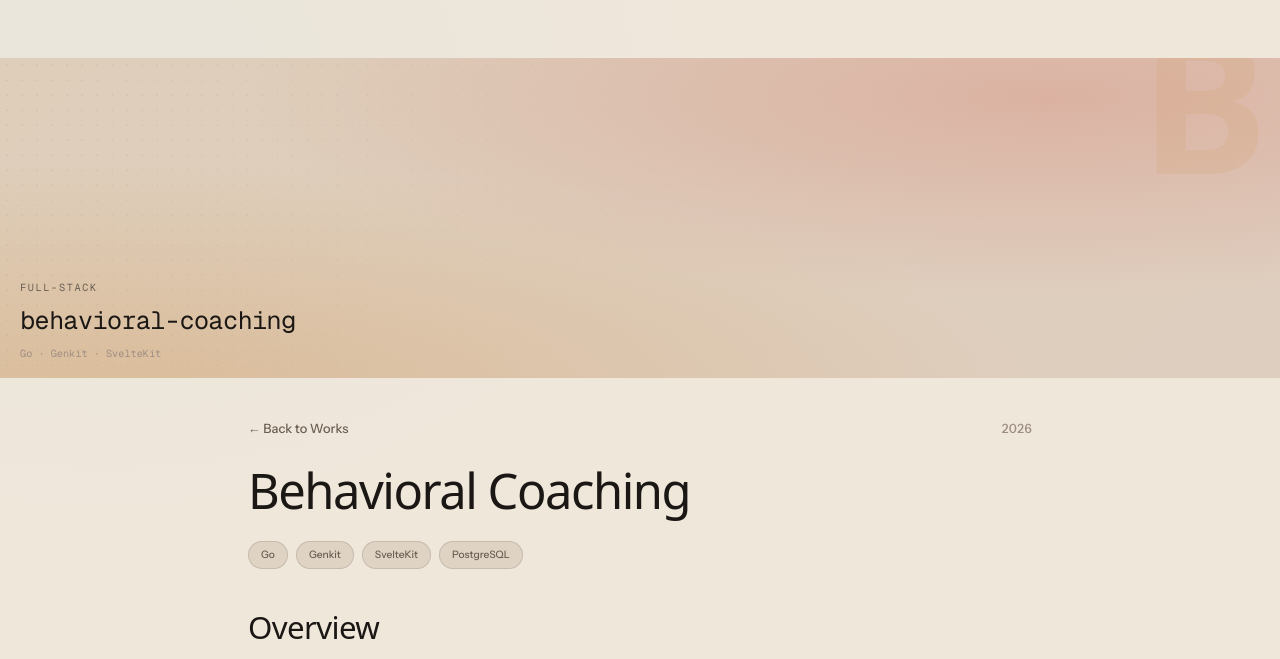
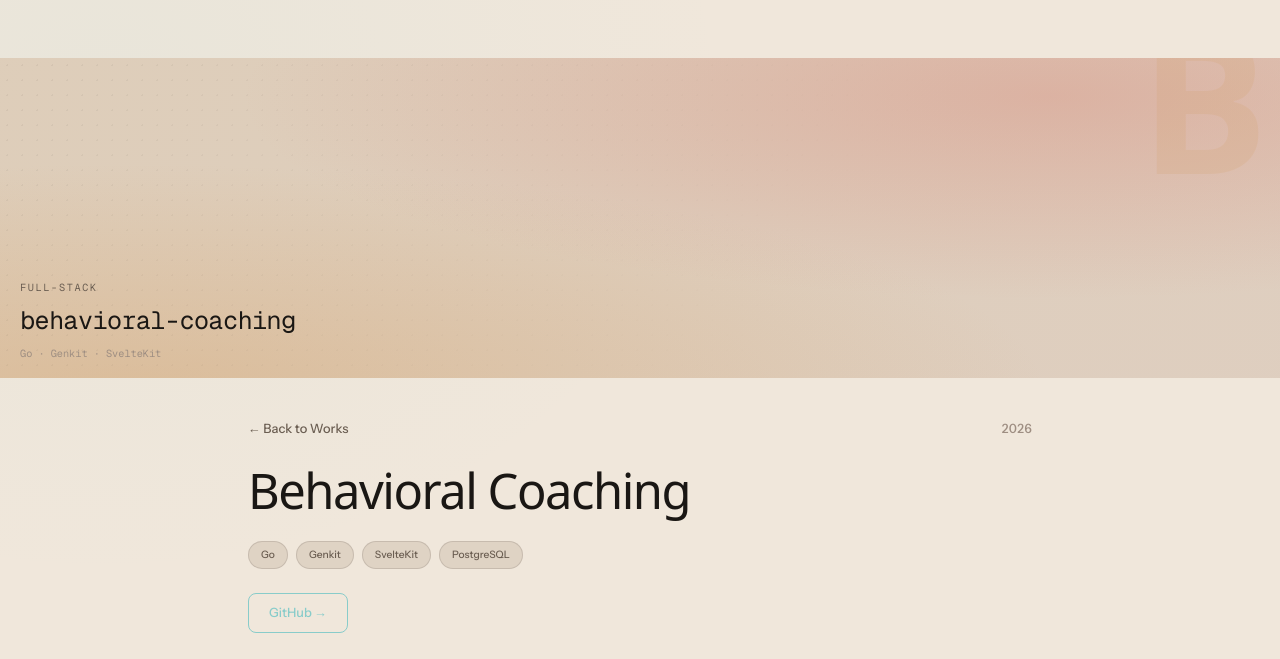
Before and after one commit to mounis-bhat/portfolio, an Astro site: page /works/behavioral-coaching in a window 1280 px wide. Shown: the part 66-725 px from the top of the page. Built offline with nearby package versions, Linux system fonts and the light colour scheme; Astro itself is replaced by a stand-in of ours.

Commit message:
fix: restore GitHub source links on /works
Only the live-app links were meant to go. Put back `github` on the
public projects (brightness-tui, commit-gen, ui-prompter, yanker,
zakah-calculator, behavioral-coaching, and this site); the private/
client apps stay link-free.

```diff
--- a/src/content/works/behavioral-coaching.md
+++ b/src/content/works/behavioral-coaching.md
@@ -4,6 +4,7 @@ description: A full-stack behavioral-coaching application pairing a Go backend w
 year: 2026
 category: Full-stack
 tags: [Go, Genkit, SvelteKit, PostgreSQL]
+github: https://github.com/mounis-bhat/behavioral-coaching
 featured: false
 ---
 
--- a/src/content/works/brightness-tui.md
+++ b/src/content/works/brightness-tui.md
@@ -4,6 +4,7 @@ description: A terminal UI tool for controlling screen brightness on Linux, buil
 year: 2025
 category: TUI
 tags: [Go, TUI, Linux, Bubble Tea]
+github: https://github.com/mounis-bhat/brightness-tui
 featured: true
 ---
 
--- a/src/content/works/commit-gen.md
+++ b/src/content/works/commit-gen.md
@@ -4,6 +4,7 @@ description: A CLI tool written in Go that generates meaningful, conventional co
 year: 2025
 category: CLI
 tags: [Go, CLI, Git, AI]
+github: https://github.com/mounis-bhat/commit-gen
 featured: true
 ---
 
--- a/src/content/works/portfolio.md
+++ b/src/content/works/portfolio.md
@@ -4,6 +4,7 @@ description: My personal site — rebuilt from scratch more than once, evolving
 year: 2026
 category: Personal site
 tags: [Astro, TypeScript, CSS, View Transitions]
+github: https://github.com/mounis-bhat/portfolio
 featured: true
 ---
 
--- a/src/content/works/ui-prompter.md
+++ b/src/content/works/ui-prompter.md
@@ -4,6 +4,7 @@ description: A context-aware, dual-engine tool that distills Figma frames and de
 year: 2026
 category: Dev tool
 tags: [Go, SQLite, Figma API, AI]
+github: https://github.com/mounis-bhat/ui-prompter
 featured: true
 ---
 
--- a/src/content/works/yanker.md
+++ b/src/content/works/yanker.md
@@ -4,6 +4,7 @@ description: A terminal clipboard helper for named values and secrets — browse
 year: 2026
 category: TUI
 tags: [Go, TUI, Bubble Tea, CLI]
+github: https://github.com/mounis-bhat/yanker
 featured: true
 ---
 
--- a/src/content/works/zakah-calculator.md
+++ b/src/content/works/zakah-calculator.md
@@ -4,6 +4,7 @@ description: A fast, mobile-friendly calculator for working out annual Zakah acr
 year: 2026
 category: Web app
 tags: [SvelteKit, TypeScript, Tailwind CSS]
+github: https://github.com/mounis-bhat/zakah-calculator
 featured: false
 ---
 
```
